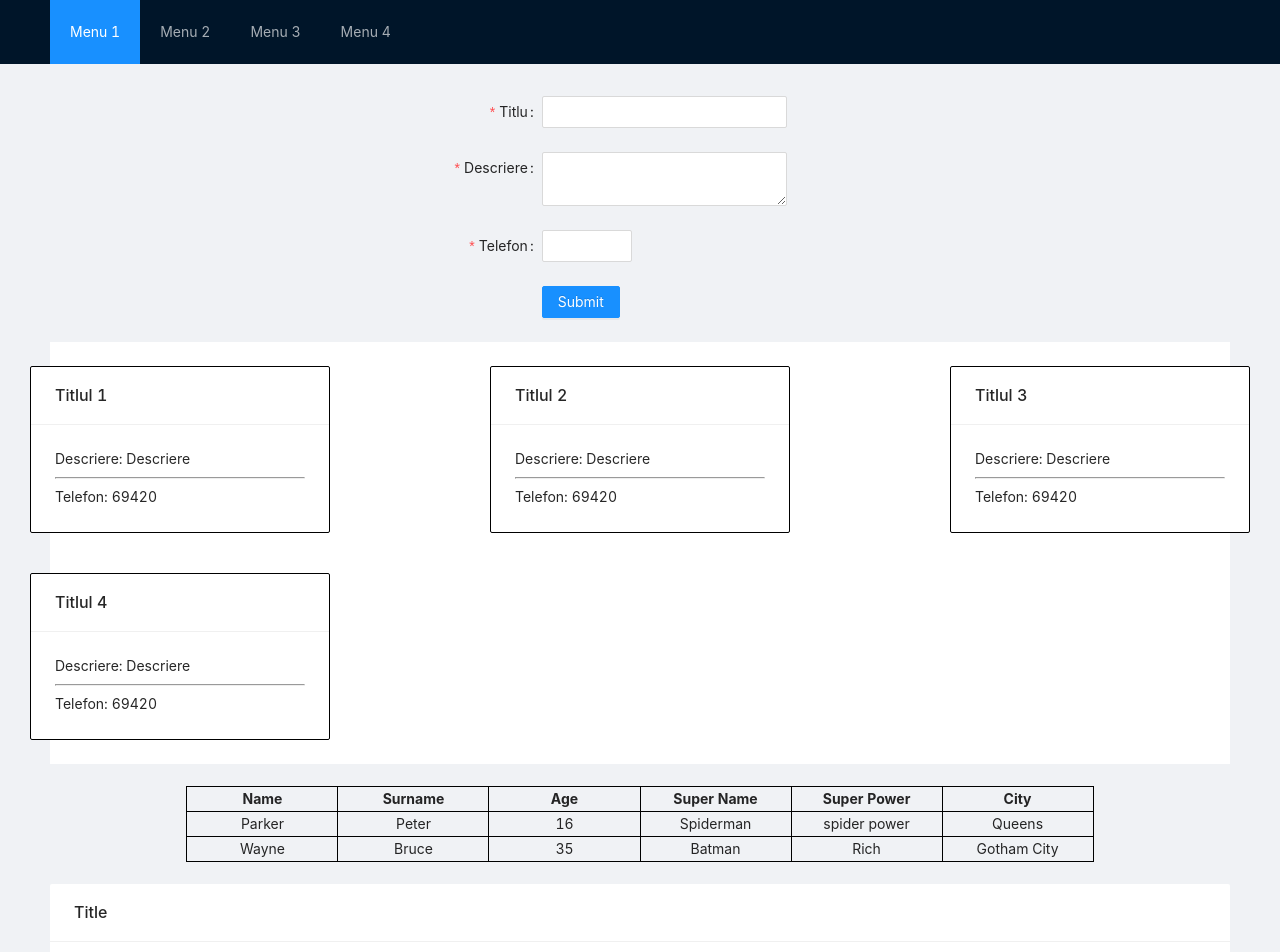
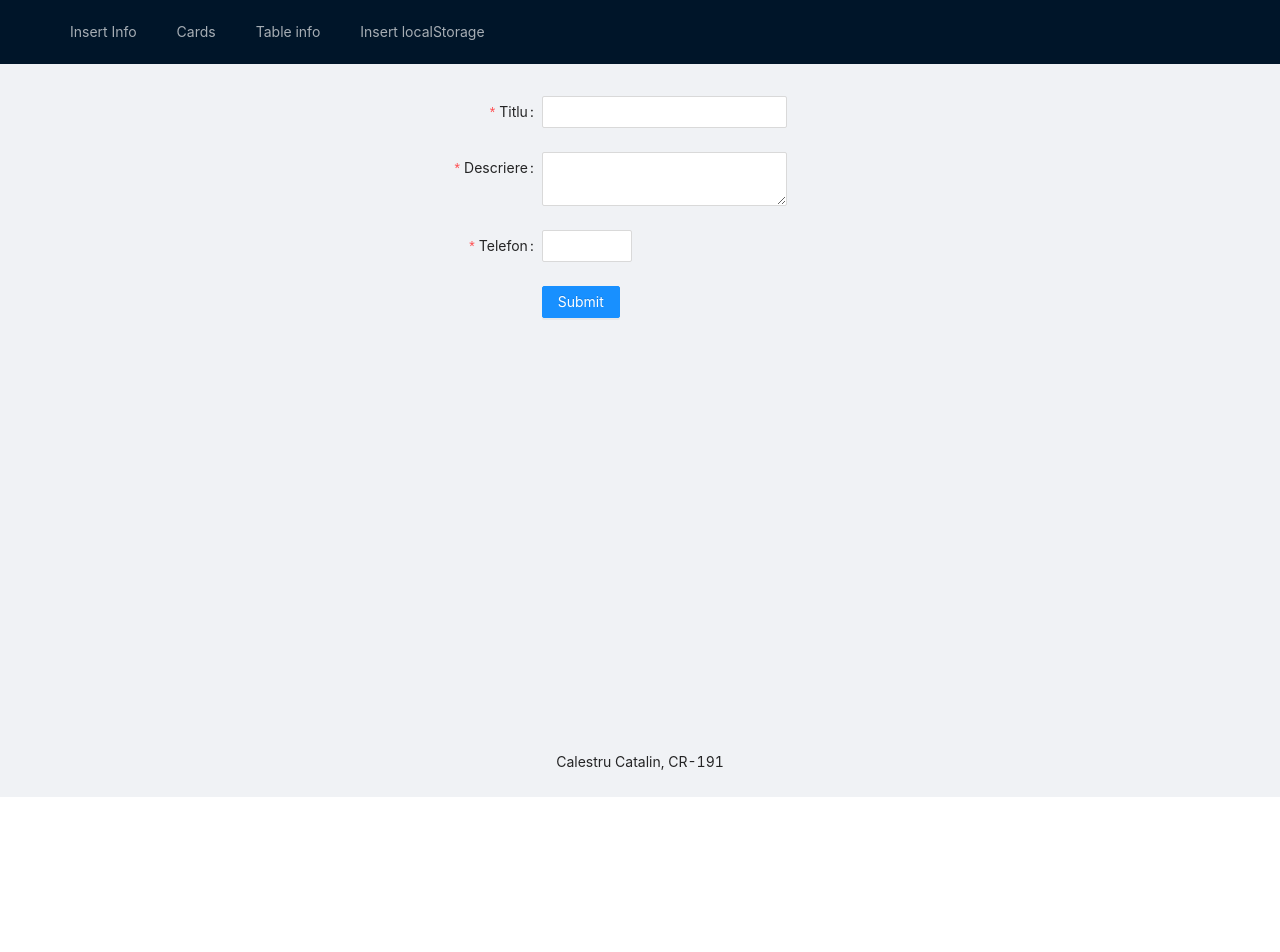
Before and after one commit to Catalin1237/Laborator_TWeb, a React (Create React App) app: page / in a window 1280 px wide. Shown: the top 952 px of the page. After the commit the page ends 800 px from the top, so only its background shows below. Built offline with nearby package versions, Linux system fonts and the light colour scheme.

Commit message:
first commit lab7

```diff
--- a/package.json
+++ b/package.json
@@ -17,6 +17,7 @@
     "mobx-state-tree": "^5.1.3",
     "react": "^17.0.2",
     "react-dom": "^17.0.2",
+    "react-router-dom": "6",
     "react-scripts": "5.0.0",
     "typescript": "^4.4.2",
     "web-vitals": "^2.1.0"
--- a/src/App.tsx
+++ b/src/App.tsx
@@ -1,13 +1,10 @@
 import React, { useEffect } from "react";
 import { Layout } from "antd";
 import { HeaderLayout } from "./layouts/HeaderLayout";
-import { ContentLayout } from "./layouts/ContentLayout";
 import { Footer } from "antd/lib/layout/layout";
 import { useRootStore } from ".";
 
-
 function App() {
-
   const rootStore = useRootStore()
 
     useEffect(() => {
@@ -18,7 +15,6 @@ function App() {
     <>
       <Layout>
         <HeaderLayout />
-        <ContentLayout />
         <Footer style={{ textAlign: 'center' }}>Calestru Catalin, CR-191</Footer>
       </Layout>
     </>
--- a/src/index.tsx
+++ b/src/index.tsx
@@ -5,6 +5,7 @@ import App from './App';
 import reportWebVitals from './reportWebVitals';
 import { IRootStore } from './interfaces/MainInt';
 import storeProvider from './mst/store/StoreProvider';
+import { BrowserRouter } from 'react-router-dom';
 
 
 const StoreContext = React.createContext<IRootStore | any>(null);
@@ -22,7 +23,9 @@ const StoreProvider = ({ children }: { children: ReactElement }) => {
 ReactDOM.render(
   <React.StrictMode>
     <StoreProvider>
-      <App />
+      <BrowserRouter>
+        <App />
+      </BrowserRouter>
     </StoreProvider>
   </React.StrictMode>,
   document.getElementById('root')
--- a/src/layouts/ContentLayout.tsx
+++ b/src/layouts/ContentLayout.tsx
@@ -1,123 +1,16 @@
-import { List } from 'antd';
 import { Content } from 'antd/lib/layout/layout'
 import { observer } from 'mobx-react-lite';
-import { useEffect } from 'react';
-import { useRootStore } from '..';
 import { CustomForm } from '../Forms/CustomForm';
-import { CustomInterface } from '../interfaces/CustomInterface';
-import { IContentModel } from '../interfaces/MainInt';
-import { Note } from '../Notes/Notes';
-import { CardCustom } from './CardCustom'
-import { CardCustom2 } from './CardCustom2';
 import './layout.css';
 
-const infoCard = [
-    {
-        id: 1,
-        title: "Titlul 1",
-        description: "Descriere",
-        phoneNumb: 69420
-    },
-    {
-        id: 2,
-        title: "Titlul 2",
-        description: "Descriere",
-        phoneNumb: 69420
-    },
-    {
-        id: 3,
-        title: "Titlul 3",
-        description: "Descriere",
-        phoneNumb: 69420
-    },
-    {
-        id: 4,
-        title: "Titlul 4",
-        description: "Descriere",
-        phoneNumb: 69420
-    },
-]
 
-const infoInterface = [
-    {
-        name: "Parker",
-        surname: "Peter",
-        age: 16,
-        superName: "Spiderman",
-        superPower: "spider power",
-        city: "Queens"
-    },
-    {
-        name: "Wayne",
-        surname: "Bruce",
-        age: 35,
-        superName: "Batman",
-        superPower: "Rich",
-        city: "Gotham City"
-    },
-]
 
 export const ContentLayout = observer(() => {
-
-    const { contents, contents_notes } = useRootStore()
-
-    useEffect(() => {
-        console.log('>>contents_notes', contents_notes)
-    }, [ contents_notes ])
-
     return(
         <main>
             <Content style={ { padding: '0 50px' } }>
-
                 <div>
                     <CustomForm />
-                </div>
-
-                <div className='site-layout-content grid-3'>
-                    { infoCard.map((el, index) => {
-                        return (
-                            <CardCustom key={ el.id } title={ el.title } description={ el.description } phoneNumb={ el.phoneNumb } />
-                        )
-                    })
-                    }
-                </div>
-
-                <br />
-
-                <div>
-                    <CustomInterface specificInfo={infoInterface}/>
-                </div>
-
-                <br />
-
-                <div>
-
-                    <div>
-                        {
-                            contents.map((content: IContentModel) => {
-                                return(
-                                    <CardCustom2 key={ content.id } content={ content } />
-                                )
-                            })
-                        }
-                    </div>
-
-                    <br />
-
-                    <div>
-                        {
-                            contents_notes.map((content: IContentModel) => {
-                                return(
-                                    <List.Item>
-
-                                        <Note key={ content.id } content={ content } />
-
-                                    </List.Item>
-                                )
-                            })
-                        }
-                    </div>
-
                 </div>
             </Content>
         </main>
--- a/src/layouts/HeaderLayout.tsx
+++ b/src/layouts/HeaderLayout.tsx
@@ -1,17 +1,41 @@
 import { Layout, Menu } from 'antd';
+import { Routes, Route, Link } from "react-router-dom";
+import { ContentLayout } from './ContentLayout';
+import InfoCard from './InfoCard';
+import InsertAndRead from './InsertAndReadLocal';
 import './layout.css';
+import TabelInfo from './TableInfo';
 
 const { Header } = Layout;
 
 export const HeaderLayout = () => {
     return(
-        <Header>
-            <Menu theme='dark' mode='horizontal' defaultSelectedKeys={ [ '1' ] }>
-                { new Array(4).fill(null).map((_, index) => {
-                    const key = index + 1
-                    return <Menu.Item key={ key }>{ `Menu ${ key }` }</Menu.Item>
-                }) }
+        <>
+            <Header>
+            <Menu theme='dark' mode='horizontal'>
+
+                <Menu.Item key={1}>
+                    <Link to="/">Insert Info</Link>
+                </Menu.Item>
+                <Menu.Item key={2}>
+                    <Link to="/cards">Cards</Link>
+                </Menu.Item>
+                <Menu.Item key={3}>
+                    <Link to="/table">Table info</Link>
+                </Menu.Item>
+                <Menu.Item key={4}>
+                    <Link to="/insert">Insert localStorage</Link>
+                </Menu.Item>
+
             </Menu>
         </Header>
+
+        <Routes>
+            <Route path='/' element={<ContentLayout />} />
+            <Route path='/cards' element={<InfoCard />} />
+            <Route path='/table' element={<TabelInfo />} />
+            <Route path='/insert' element={<InsertAndRead />} />
+        </Routes>
+        </>
     )
 }
--- /dev/null
+++ b/src/layouts/InfoCard.tsx
@@ -0,0 +1,54 @@
+import { Content } from 'antd/lib/layout/layout';
+import { CardCustom } from './CardCustom';
+import './layout.css';
+
+const infoCard = [
+    {
+        id: 1,
+        title: "Titlul 1",
+        description: "Descriere",
+        phoneNumb: 69420
+    },
+    {
+        id: 2,
+        title: "Titlul 2",
+        description: "Descriere",
+        phoneNumb: 69420
+    },
+    {
+        id: 3,
+        title: "Titlul 3",
+        description: "Descriere",
+        phoneNumb: 69420
+    },
+    {
+        id: 4,
+        title: "Titlul 4",
+        description: "Descriere",
+        phoneNumb: 69420
+    },
+]
+
+const InfoCard = () => {
+    return(
+        <>
+            <main>
+            <Content style={ { padding: '0 50px' } }>
+
+                <div className='site-layout-content grid-3'>
+                    { infoCard.map((el, index) => {
+                        return (
+                            <CardCustom key={ el.id } title={ el.title } description={ el.description } phoneNumb={ el.phoneNumb } />
+                        )
+                    })
+                    }
+                </div>
+
+            </Content>
+        </main>
+        </>
+    )
+
+}
+
+export default InfoCard;
--- /dev/null
+++ b/src/layouts/InsertAndReadLocal.tsx
@@ -0,0 +1,57 @@
+
+import { IContentModel } from '../interfaces/MainInt';
+import { Note } from '../Notes/Notes';
+import { CardCustom2 } from './CardCustom2';
+import { List } from 'antd';
+import { useRootStore } from '..';
+import { useEffect } from 'react';
+
+const InsertAndRead = () => {
+
+
+    const { contents, contents_notes } = useRootStore()
+
+    useEffect(() => {
+        console.log('>>contents_notes', contents_notes)
+    }, [ contents_notes ])
+
+    return(
+        <>
+            <main>
+
+
+            <div>
+
+                    <div>
+                        {
+                            contents.map((content: IContentModel) => {
+                                return(
+                                    <CardCustom2 key={ content.id } content={ content } />
+                                )
+                            })
+                        }
+                    </div>
+
+                    <br />
+
+                    <div>
+                        {
+                            contents_notes.map((content: IContentModel) => {
+                                return(
+                                    <List.Item>
+
+                                        <Note key={ content.id } content={ content } />
+
+                                    </List.Item>
+                                )
+                            })
+                        }
+                    </div>
+
+                </div>
+            </main>
+        </>
+    )
+}
+
+export default InsertAndRead;
--- /dev/null
+++ b/src/layouts/TableInfo.tsx
@@ -0,0 +1,33 @@
+import { CustomInterface } from "../interfaces/CustomInterface";
+
+const infoInterface = [
+    {
+        name: "Parker",
+        surname: "Peter",
+        age: 16,
+        superName: "Spiderman",
+        superPower: "spider power",
+        city: "Queens"
+    },
+    {
+        name: "Wayne",
+        surname: "Bruce",
+        age: 35,
+        superName: "Batman",
+        superPower: "Rich",
+        city: "Gotham City"
+    },
+]
+
+const TabelInfo = () => {
+    return(
+        <>
+            <main>
+                <br />
+                <CustomInterface specificInfo={infoInterface}/>
+            </main>
+        </>
+    )
+}
+
+export default TabelInfo;
```
Also changed, not shown: 1 other file (tests, documents, lock files or other folders).
